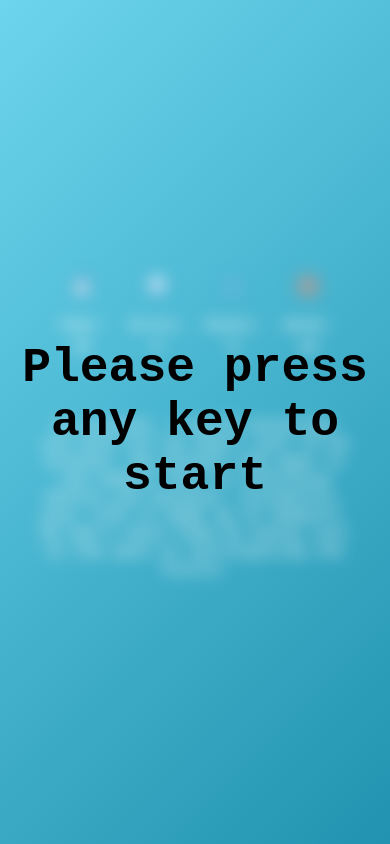
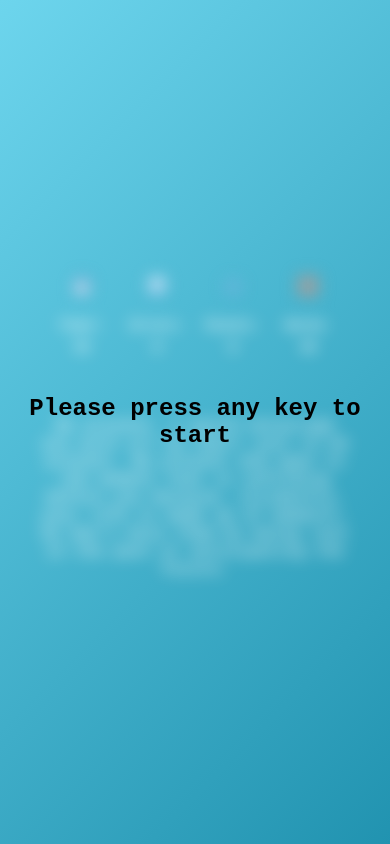
Before and after one commit to Alacant2804/TypeMaster, a React (Vite) app in the folder type-master/: page / in a window 390 px wide. Built offline with nearby package versions, Linux system fonts and the light colour scheme; grey boxes are pictures that could not be loaded.

Commit message:
Small adjustment for App.jsx overlay font size for smaller devices

```diff
--- a/type-master/src/App.css
+++ b/type-master/src/App.css
@@ -51,3 +51,9 @@ body {
   color: rgb(0, 0, 0);
   font-weight: bold;
 }
+
+@media (max-width: 600px) {
+  .overlay p {
+    font-size: 1.5rem;
+  }
+}
```
